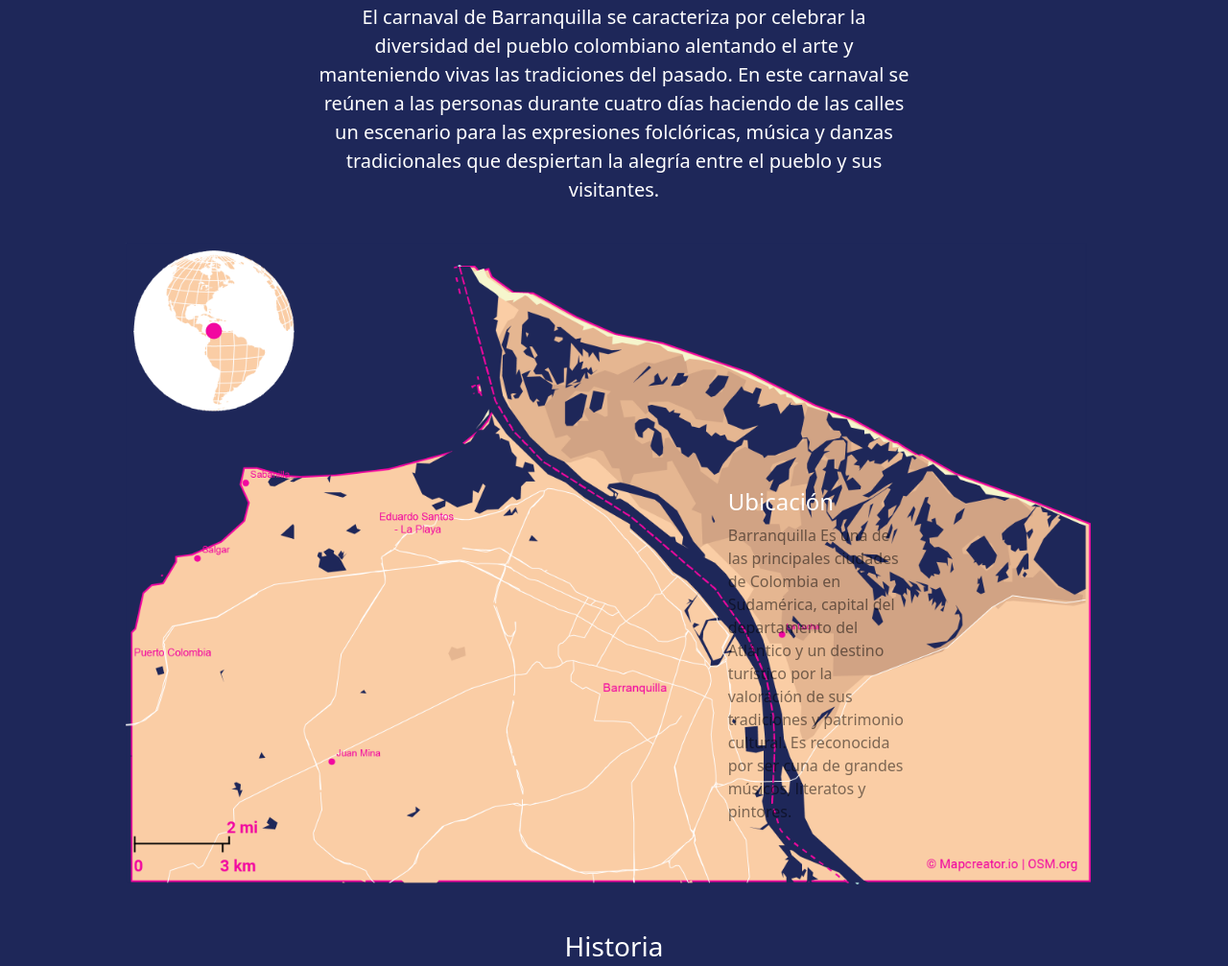
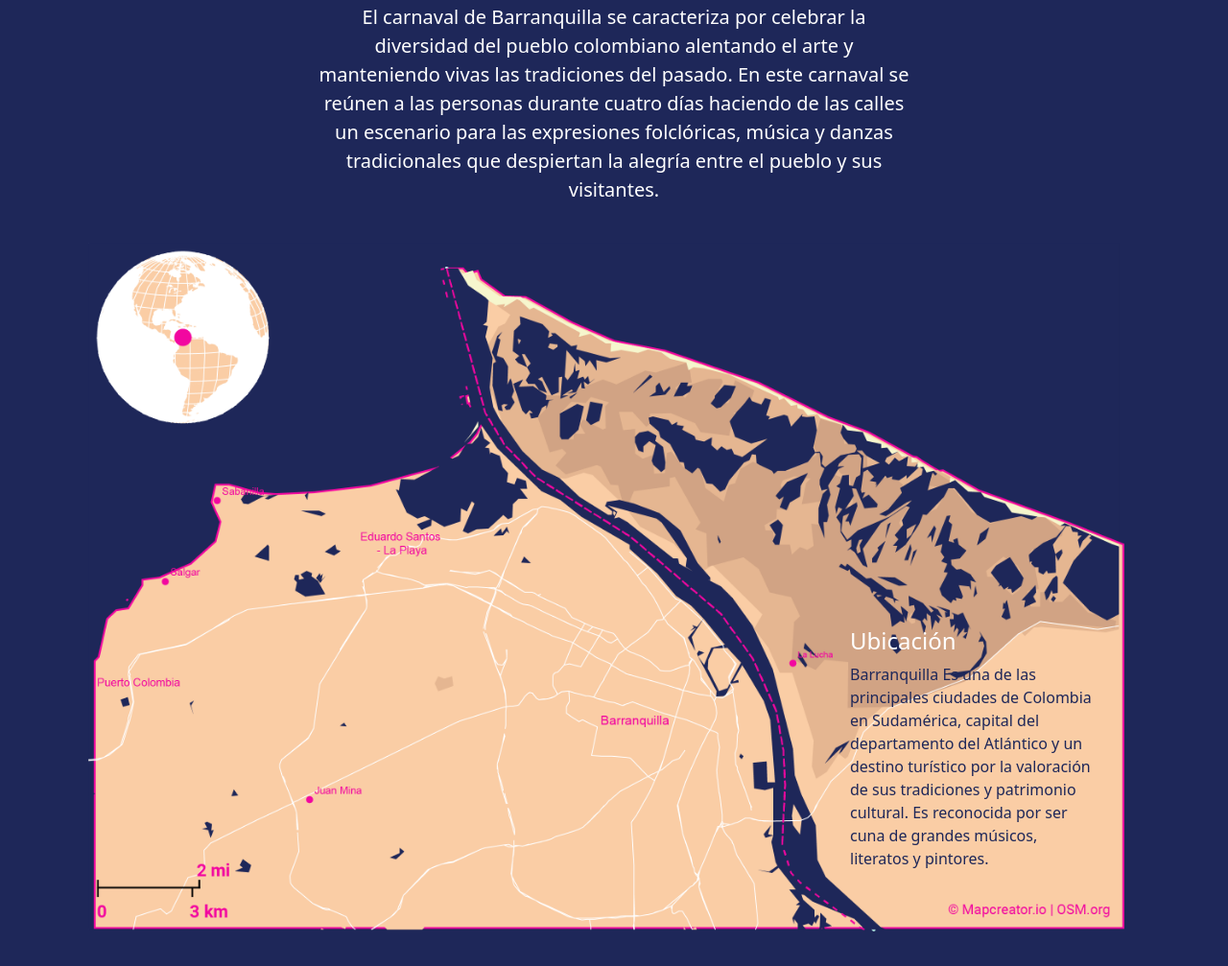
Before and after one commit to carnavaldebarranquilla/preentrega, a plain HTML site: page index.html in a window 1280 px wide. Shown: the part 569-1576 px from the top of the page at 96% size. Drawn offline with nearby package versions, Linux system fonts and the light colour scheme.

Commit message:
Update index.html

```diff
--- a/index.html
+++ b/index.html
@@ -188,9 +188,9 @@
                 }
             }
               .map {
-              width: 250%;
+              width: 150%;
               height: auto;
-              margin-left: -50%;
+              margin-left: -50px;
             }
             p{
               color: white;
@@ -219,22 +219,21 @@
             <section class="container">
                 <div class="row">
 
-                    <div class="col-sm-10 col-md-8 mx-auto">
+
                         <div class="row align-items-end mx-5">
                             <div class="col-md-8">
                                 <img src="img/map.png" class="map">
                             </div>
 
-                            <div class="col-md-4">
+                            <div class="col-md-3">
                                 <h4 class="pt-3">Ubicación</h4>
-                                <p class="text-black-50 pb-5">
+                                <p class="pb-5" style="color:#1E2759">
                                     Barranquilla
                                     Es una de las principales ciudades de Colombia en Sudamérica, capital del departamento del Atlántico y un destino turístico por la valoración de sus tradiciones y patrimonio cultural. Es reconocida por ser cuna de grandes músicos, literatos y pintores.
 
                                 </p>
                             </div>
                         </div>
-                    </div>
                 </div>
             </section>
             <section>
```
